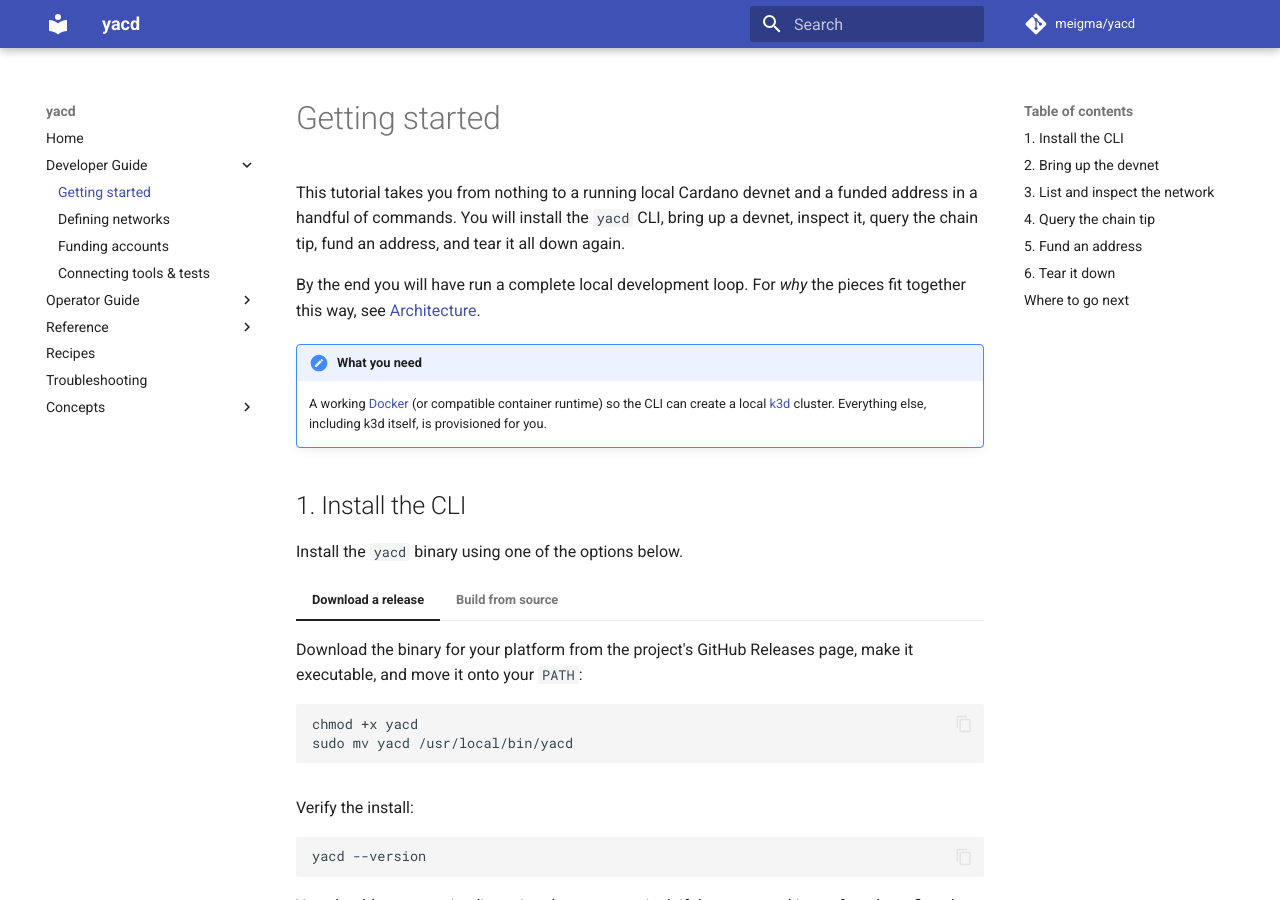
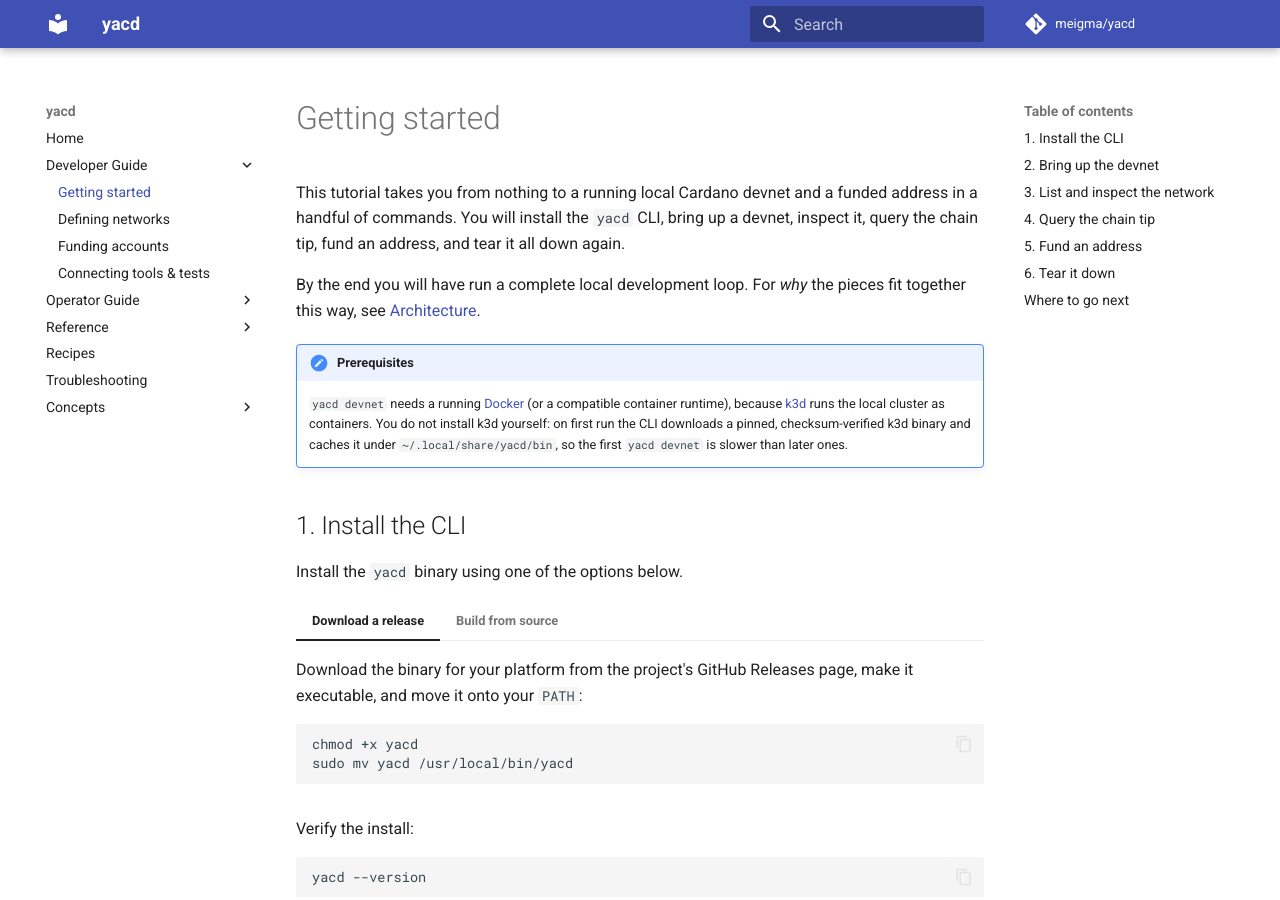
Before and after one commit to meigma/yacd, an MkDocs documentation site: the page built from docs/developer/getting-started.md, in a window 1280 px wide and 900 px high. Built offline with MkDocs 1.6.1 and Material for MkDocs 9.7.7, drawn with Linux system fonts in a browser that asks for light colours; comment, search, counter and statistics services are not loaded.

Commit message:
docs: note Docker prerequisite and k3d caching for devnet
State that `yacd devnet` needs Docker running, and that the CLI downloads and
caches a pinned, checksum-verified k3d binary on first use (under
~/.local/share/yacd/bin), so the slower first run is not surprising. Applied to
the getting-started tutorial, the Home teaser, and the CLI reference. Link k3d
and Docker at their first mention on each page.

Co-Authored-By: Claude Opus 4.8 (1M context) <noreply@anthropic.com>

```diff
--- a/docs/developer/getting-started.md
+++ b/docs/developer/getting-started.md
@@ -9,10 +9,13 @@ By the end you will have run a complete local development loop. For *why* the
 pieces fit together this way, see
 [Architecture](../concepts/architecture.md).
 
-!!! note "What you need"
-    A working [Docker](https://www.docker.com/) (or compatible container
-    runtime) so the CLI can create a local [k3d](https://k3d.io) cluster.
-    Everything else, including k3d itself, is provisioned for you.
+!!! note "Prerequisites"
+    `yacd devnet` needs a running [Docker](https://www.docker.com/) (or a
+    compatible container runtime), because [k3d](https://k3d.io) runs the local
+    cluster as containers. You do not install k3d yourself: on first run the CLI
+    downloads a pinned, checksum-verified k3d binary and caches it under
+    `~/.local/share/yacd/bin`, so the first `yacd devnet` is slower than later
+    ones.
 
 ## 1. Install the CLI
 
```
Also changed, not shown: docs/index.md (+2 -1 lines), docs/operator/installation.md (+1 -1 lines), docs/reference/cli.md (+5 -0 lines).
